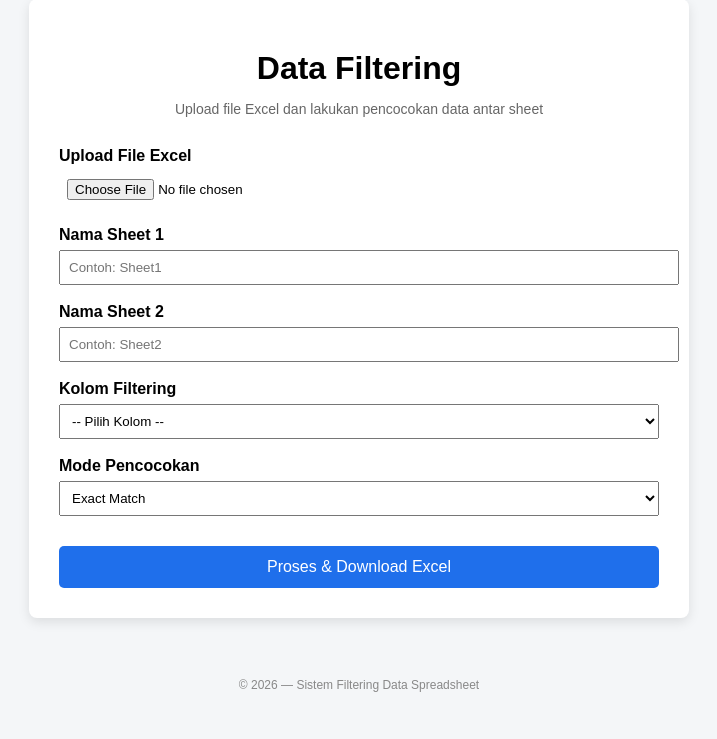
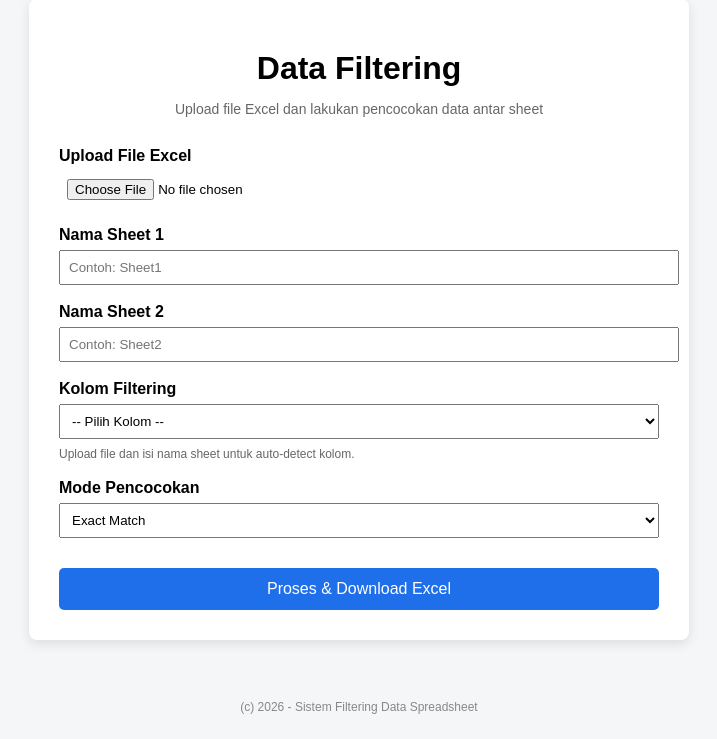
Before and after one commit to fazrulahmad/Filtering-Data, a FastAPI app: page / in a window 1280 px wide. Shown: the part 61-800 px from the top of the page, without its empty margins (281-998 px from the left). Run offline with FastAPI, Linux system fonts and the light colour scheme.

Commit message:
add summary & auto-detect column

```diff
--- a/Filtering/backend/main.py
+++ b/Filtering/backend/main.py
@@ -1,6 +1,6 @@
 from fastapi import FastAPI, UploadFile, Form, HTTPException, Request
 from fastapi.templating import Jinja2Templates
-from fastapi.responses import StreamingResponse, HTMLResponse
+from fastapi.responses import StreamingResponse, HTMLResponse, JSONResponse
 import pandas as pd
 import io
 import re
@@ -46,13 +46,26 @@ def reconcile_data(df1, df2, column, mode="exact", threshold=80):
         df2["_key"] = df2[column].apply(normalize_value)
 
     if mode == "exact":
-        merged = df1.merge(
-            df2,
-            on="_key",
-            how="outer",
-            indicator=True,
-            suffixes=("_sheet1", "_sheet2")
-        )
+        if column == "Company":
+            occ_col = "_occ_idx"
+            df1[occ_col] = df1.groupby("_key").cumcount()
+            df2[occ_col] = df2.groupby("_key").cumcount()
+
+            merged = df1.merge(
+                df2,
+                on=["_key", occ_col],
+                how="outer",
+                indicator=True,
+                suffixes=("_sheet1", "_sheet2")
+            ).drop(columns=[occ_col], errors="ignore")
+        else:
+            merged = df1.merge(
+                df2,
+                on="_key",
+                how="outer",
+                indicator=True,
+                suffixes=("_sheet1", "_sheet2")
+            )
 
     elif mode == "fuzzy":
         choices = df2["_key"].tolist()
@@ -93,6 +106,60 @@ def write_large_df(writer, df, sheet_base_name):
         sheet_name = f"{sheet_base_name}_{i//max_rows + 1}"
         chunk.to_excel(writer, sheet_name=sheet_name, index=False)
 
+def get_filter_columns(df1, df2):
+    common_columns = [col for col in df1.columns if col in df2.columns]
+    columns = [str(col) for col in common_columns]
+
+    required = {"Company", "NPP"}
+    if required.issubset(df1.columns) and required.issubset(df2.columns):
+        columns.append("Company+NPP")
+
+    return columns
+
+def build_summary(df1, df2, cocok, anomali_s1, anomali_s2):
+    total_sheet1 = len(df1)
+    total_sheet2 = len(df2)
+    total_cocok = len(cocok)
+    total_anomali_s1 = len(anomali_s1)
+    total_anomali_s2 = len(anomali_s2)
+    denominator = max(total_sheet1, total_sheet2)
+    matching_rate = (total_cocok / denominator * 100) if denominator else 0
+
+    return pd.DataFrame(
+        [
+            {"Metric": "Total data Sheet1", "Value": total_sheet1},
+            {"Metric": "Total data Sheet2", "Value": total_sheet2},
+            {"Metric": "Total data_cocok", "Value": total_cocok},
+            {"Metric": "Total anomali_sheet1", "Value": total_anomali_s1},
+            {"Metric": "Total anomali_sheet2", "Value": total_anomali_s2},
+            {"Metric": "Matching rate (%)", "Value": round(matching_rate, 2)},
+        ]
+    )
+
+
+@app.post("/detect-columns")
+async def detect_columns(
+    file: UploadFile,
+    sheet1: str = Form(...),
+    sheet2: str = Form(...)
+):
+    if not file.filename.endswith(".xlsx"):
+        raise HTTPException(status_code=400, detail="File harus .xlsx")
+
+    try:
+        contents = await file.read()
+        excel = pd.ExcelFile(io.BytesIO(contents))
+    except Exception:
+        raise HTTPException(status_code=400, detail="Gagal membaca file Excel")
+
+    if sheet1 not in excel.sheet_names or sheet2 not in excel.sheet_names:
+        raise HTTPException(status_code=400, detail="Nama sheet tidak ditemukan")
+
+    df1 = excel.parse(sheet1)
+    df2 = excel.parse(sheet2)
+    columns = get_filter_columns(df1, df2)
+
+    return JSONResponse(content={"columns": columns})
 
 
 
@@ -134,6 +201,8 @@ async def process_and_download(
 
     output = io.BytesIO()
     with pd.ExcelWriter(output, engine="openpyxl") as writer:
+        summary = build_summary(df1, df2, cocok, anomali_s1, anomali_s2)
+        summary.to_excel(writer, sheet_name="Summary", index=False)
         write_large_df(writer, cocok, "Data_Cocok")
         anomali_s1.to_excel(writer, sheet_name="Anomali_Sheet1", index=False)
         anomali_s2.to_excel(writer, sheet_name="Anomali_Sheet2", index=False)
--- a/Filtering/backend/templates/index.html
+++ b/Filtering/backend/templates/index.html
@@ -98,10 +98,10 @@
         <label for="column">Kolom Filtering</label>
         <select id="column" name="column" required>
             <option value="">-- Pilih Kolom --</option>
-            <option value="Nama">Nama</option>
-            <option value="NPP">NPP</option>
-            <option value="Company+NPP">Company + NPP</option>
         </select>
+        <p id="column-status" style="font-size:12px; color:#666; margin-top:8px;">
+            Upload file dan isi nama sheet untuk auto-detect kolom.
+        </p>
 
         <label for="mode">Mode Pencocokan</label>
         <select id="mode" name="mode">
@@ -116,7 +116,75 @@
 </div>
 
 <footer>
-    © 2026 — Sistem Filtering Data Spreadsheet
+    (c) 2026 - Sistem Filtering Data Spreadsheet
 </footer>
+<script>
+    const fileInput = document.getElementById("file");
+    const sheet1Input = document.getElementById("sheet1");
+    const sheet2Input = document.getElementById("sheet2");
+    const columnSelect = document.getElementById("column");
+    const columnStatus = document.getElementById("column-status");
+
+    function setColumnOptions(columns) {
+        columnSelect.innerHTML = '<option value="">-- Pilih Kolom --</option>';
+        columns.forEach((col) => {
+            const opt = document.createElement("option");
+            opt.value = col;
+            opt.textContent = col === "Company+NPP" ? "Company + NPP" : col;
+            columnSelect.appendChild(opt);
+        });
+    }
+
+    async function detectColumns() {
+        const file = fileInput.files[0];
+        const sheet1 = sheet1Input.value.trim();
+        const sheet2 = sheet2Input.value.trim();
+
+        if (!file || !sheet1 || !sheet2) {
+            return;
+        }
+
+        columnStatus.textContent = "Mendeteksi kolom...";
+
+        const formData = new FormData();
+        formData.append("file", file);
+        formData.append("sheet1", sheet1);
+        formData.append("sheet2", sheet2);
+
+        try {
+            const response = await fetch("/detect-columns", {
+                method: "POST",
+                body: formData
+            });
+            const data = await response.json();
+
+            if (!response.ok) {
+                throw new Error(data.detail || "Gagal detect kolom.");
+            }
+
+            setColumnOptions(data.columns || []);
+
+            if (!data.columns || data.columns.length === 0) {
+                columnStatus.textContent = "Tidak ada kolom yang sama di kedua sheet.";
+                return;
+            }
+
+            columnStatus.textContent = `${data.columns.length} kolom berhasil terdeteksi.`;
+        } catch (err) {
+            setColumnOptions([]);
+            columnStatus.textContent = err.message;
+        }
+    }
+
+    let detectTimer;
+    function scheduleDetect() {
+        clearTimeout(detectTimer);
+        detectTimer = setTimeout(detectColumns, 400);
+    }
+
+    fileInput.addEventListener("change", detectColumns);
+    sheet1Input.addEventListener("input", scheduleDetect);
+    sheet2Input.addEventListener("input", scheduleDetect);
+</script>
 </body>
 </html>
```
